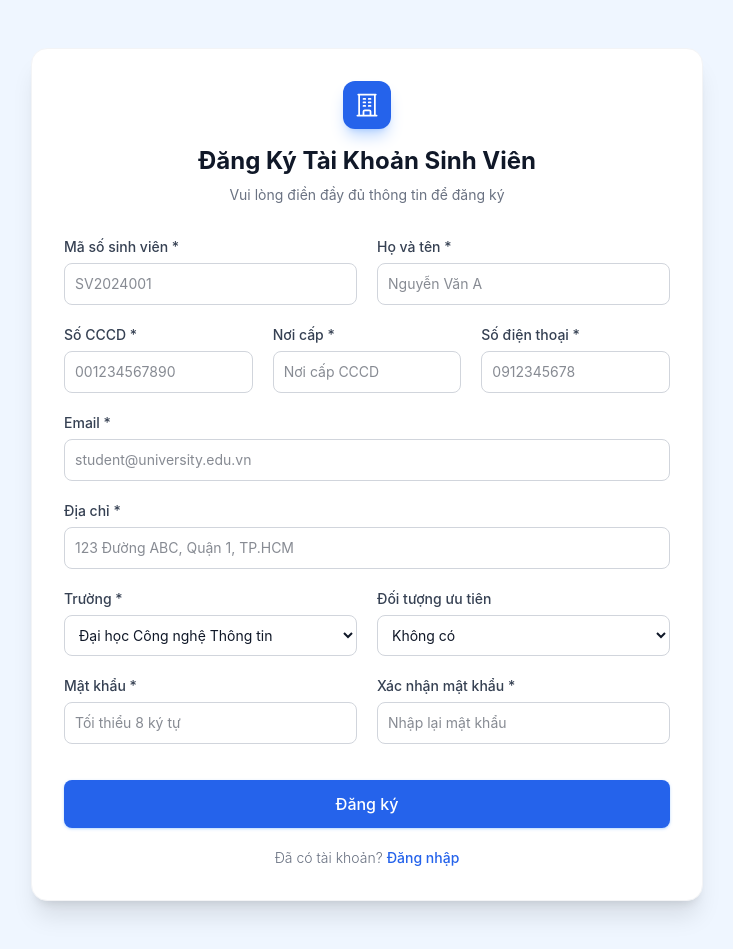
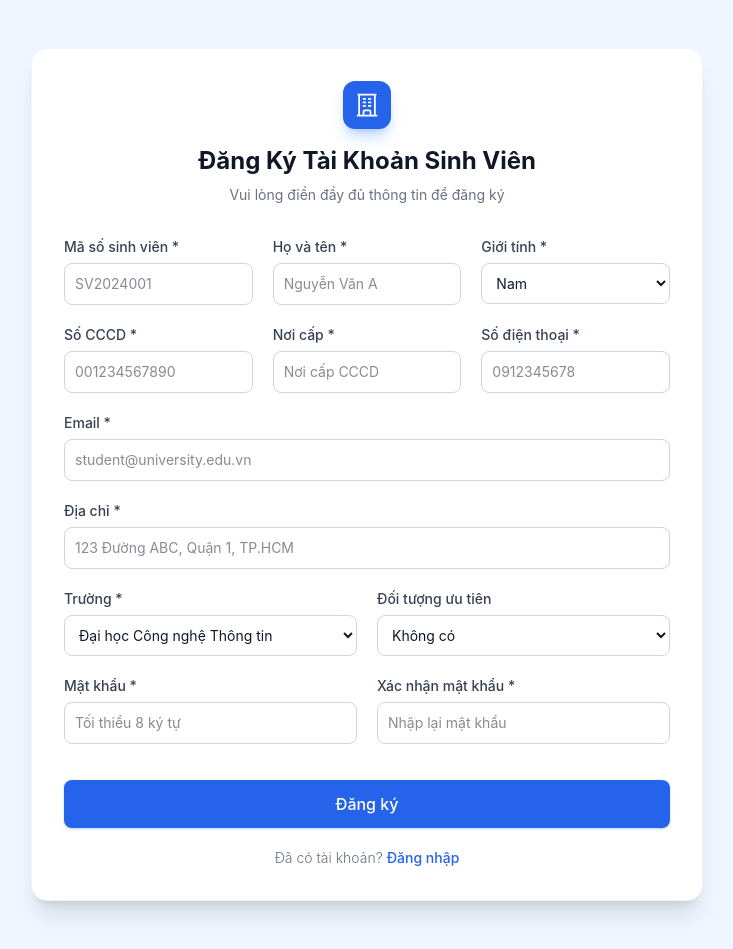
Before and after one commit to quangvinh263/dormitory-fe, a React (Vite) app: page /auth/register in a window 1280 px wide. Shown: the whole page, without its empty margins (273-1006 px from the left). Built offline with nearby package versions, Linux system fonts and the light colour scheme.

Commit message:
Add Gender Field

```diff
--- a/package.json
+++ b/package.json
@@ -20,6 +20,7 @@
     "react-dom": "^19.2.0",
     "react-hook-form": "^7.68.0",
     "react-hot-toast": "^2.6.0",
+    "react-icons": "^5.5.0",
     "react-router-dom": "^7.10.1",
     "react-spinners": "^0.17.0",
     "recharts": "^3.6.0",
--- a/src/components/features/student/PersonalInfoSection.jsx
+++ b/src/components/features/student/PersonalInfoSection.jsx
@@ -2,6 +2,7 @@ import {
   UserIcon, EnvelopeIcon, PhoneIcon, IdentificationIcon,
   MapPinIcon, AcademicCapIcon
 } from '@heroicons/react/24/outline';
+import { BsGenderAmbiguous } from "react-icons/bs";
 
 import Section from '../../shared/Section';
 import Button from '../../ui/Button';
@@ -41,11 +42,25 @@ export default function PersonalInfoSection({
           <ProfileField label="Mã sinh viên" icon={<IdentificationIcon/>} value={data.studentId} isEditing={isEditing} disabled />
           <ProfileField label="Họ và tên *" icon={<UserIcon/>} value={data.fullName} isEditing={isEditing} onChange={(v) => onChange('fullName', v)}/>
 
+          <ProfileField label="Giới tính *" icon={<BsGenderAmbiguous/>} value={data.gender} isEditing={isEditing} disabled />
+          <ProfileField label="Số điện thoại *" icon={<PhoneIcon/>} value={data.phone} isEditing={isEditing} onChange={(v) => onChange('phone', v)} />
+
           <ProfileField label="CCCD/CMND *" icon={<IdentificationIcon/>} value={data.cccd} isEditing={isEditing} disabled />
-          <ProfileField label="Nơi cấp CCCD" icon={<MapPinIcon/>} value={data.cccdPlace} isEditing={isEditing} onChange={(v) => onChange('cccdPlace', v)} />
+          <ProfileField label="Nơi cấp CCCD" icon={<MapPinIcon/>} value={data.issuePlace} isEditing={isEditing} onChange={(v) => onChange('issuePlace', v)} />
 
           <ProfileField label="Email *" icon={<EnvelopeIcon/>} value={data.email} isEditing={isEditing} />
-          <ProfileField label="Số điện thoại *" icon={<PhoneIcon/>} value={data.phone} isEditing={isEditing} onChange={(v) => onChange('phone', v)} />
+
+
+          <ProfileField
+            type="select" label="Đối tượng ưu tiên" icon={<UserIcon/>}
+            value={data.priority} isEditing={isEditing}
+            onChange={(v) => onChange('priority', v)}
+            options={[
+              { value: 'none', label: 'Không có' },
+              { value: 'lietsi', label: 'Con thương binh/liệt sĩ' },
+              { value: 'ngheo', label: 'Hộ nghèo/Cận nghèo' }
+            ]}
+          />
 
           <ProfileField
             type="select" label="Trường học" icon={<AcademicCapIcon/>}
@@ -58,20 +73,7 @@ export default function PersonalInfoSection({
             ]}
           />
 
-          <ProfileField
-            type="select" label="Đối tượng ưu tiên" icon={<UserIcon/>}
-            value={data.priority} isEditing={isEditing}
-            onChange={(v) => onChange('priority', v)}
-            options={[
-              { value: 'none', label: 'Không có' },
-              { value: 'lietsi', label: 'Con thương binh/liệt sĩ' },
-              { value: 'ngheo', label: 'Hộ nghèo/Cận nghèo' }
-            ]}
-          />
-
-          <div className="md:col-span-2">
-            <ProfileField label="Địa chỉ hiện tại" icon={<MapPinIcon/>} value={data.address} isEditing={isEditing} onChange={(v) => onChange('address', v)} />
-          </div>
+          <ProfileField label="Địa chỉ hiện tại" icon={<MapPinIcon/>} value={data.address} isEditing={isEditing} onChange={(v) => onChange('address', v)} />
       </div>
 
       {/* Nút Lưu / Hủy */}
--- a/src/pages/auth/Register.jsx
+++ b/src/pages/auth/Register.jsx
@@ -14,7 +14,10 @@ export default function Register() {
   const [formData, setFormData] = useState({
     studentId: '',
     fullName: '',
+    gender: '',
     cccd: '',
+    issuePlace: '',
+    address: '',
     phone: '',
     email: '',
     school: 'uit', // Giá trị mặc định
@@ -61,7 +64,7 @@ export default function Register() {
       <form onSubmit={handleRegister} className="space-y-5">
 
         {/* Hàng 1: MSSV + Họ tên */}
-        <div className="grid grid-cols-1 md:grid-cols-2 gap-5">
+        <div className="grid grid-cols-1 md:grid-cols-3 gap-5">
           <Input
             label="Mã số sinh viên *"
             name="studentId"
@@ -78,6 +81,15 @@ export default function Register() {
             onChange={handleChange}
             required
           />
+          <Select
+            label="Giới tính *"
+            name="gender"
+            value={formData.gender}
+            onChange={handleChange}
+          >
+             <option value="male">Nam</option>
+             <option value="female">Nữ</option>
+          </Select>
         </div>
 
         {/* Hàng 2: CCCD + SĐT */}
--- a/src/pages/student/Profile.jsx
+++ b/src/pages/student/Profile.jsx
@@ -13,10 +13,11 @@ import RelativeListSection from '../../components/features/student/RelativeListS
 const MOCK_DATA = {
   fullName: 'Trần Thị B',
   studentId: 'SV2024001',
+  gender: 'Nữ',
   email: 'student@dorm.vn',
   phone: '0901234567',
   cccd: '079203001234',
-  cccdPlace: 'Công an TP. Hà Nội',
+  issuePlace: 'Công an TP. Hà Nội',
   school: 'bk',
   priority: 'none',
   address: '123 Đường Giải Phóng, Hà Nội',
```
Also changed, not shown: 1 other file (tests, documents, lock files or other folders).
